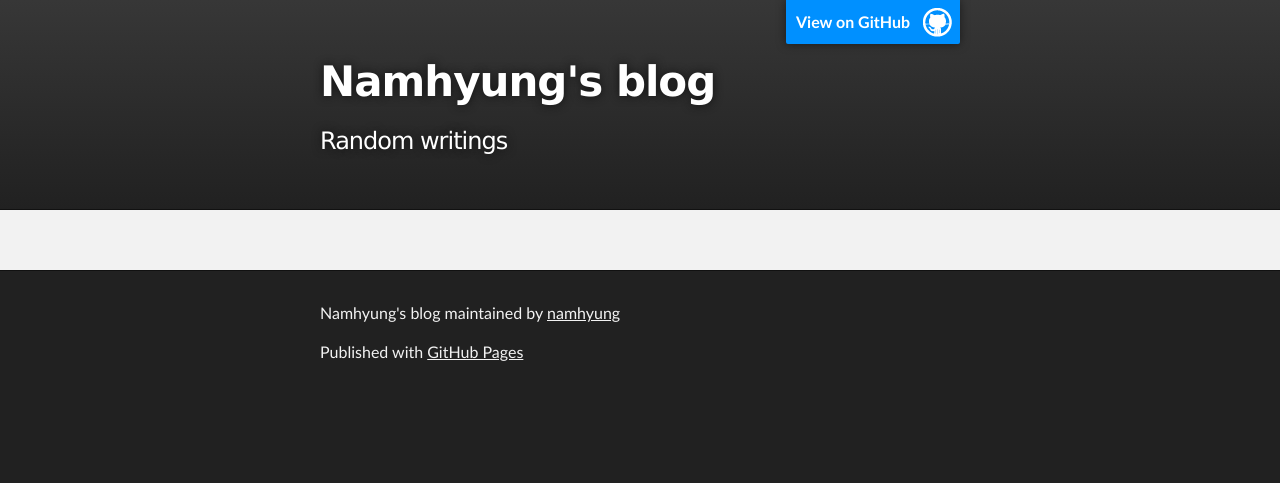
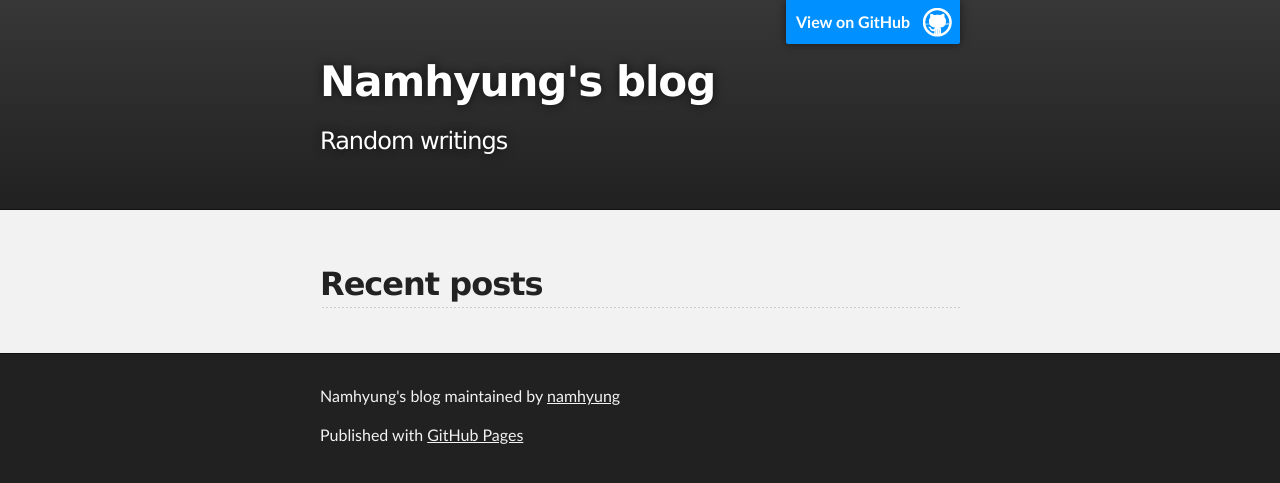
Before and after one commit to namhyung/blog, a Jekyll site: the page built from index.md, in a window 1280 px wide. Shown: the top 483 px of the page. Built offline with Jekyll 4.4.1, drawn with Linux system fonts in a browser that asks for light colours.

Commit message:
show recent posts in index

```diff
--- a/index.md
+++ b/index.md
@@ -2,3 +2,31 @@
 layout: default
 title:  Testing
 ---
+
+## Recent posts
+
+<ul class="posts noList">
+  {% for post in paginator.posts %}
+  <li>
+    <span class="date">{{ post.date | date: '%B %d, %Y' }}</span>
+    <h3><a href="{{ site.url }}{{ post.url }}">{{ post.title }}</a></h3>
+    <p class="description">
+      {% if post.description %}
+        {{ post.description  | strip_html | strip_newlines | truncate: 250 }}
+      {% else %}
+        {{ post.content | strip_html | strip_newlines | truncate: 250 }}
+      {% endif %}
+    </p>
+  </li>
+  {% endfor %}
+</ul>
+
+<!-- Pagination links -->
+<div class="pagination">
+  {% if paginator.previous_page %}
+    <a href="{{ site.url }}{{ paginator.previous_page_path }}" class="previous button__outline">Newer Posts</a>
+  {% endif %}
+  {% if paginator.next_page %}
+    <a href="{{ site.url }}{{ paginator.next_page_path }}" class="next button__outline">Older Posts</a>
+  {% endif %}
+</div>
```
